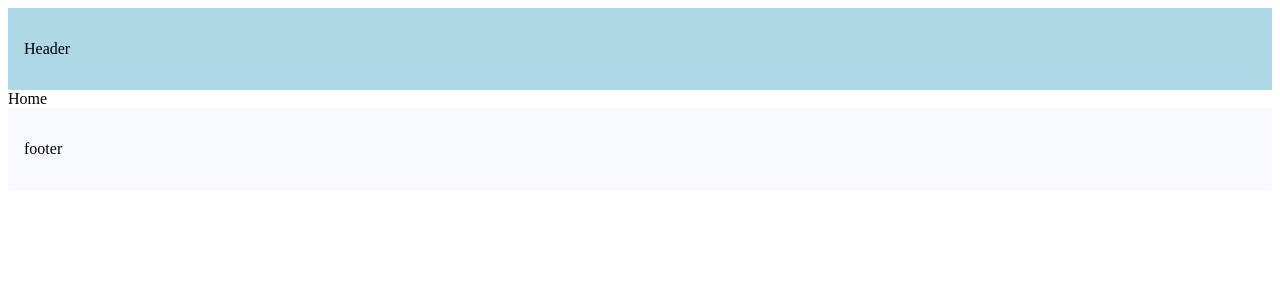
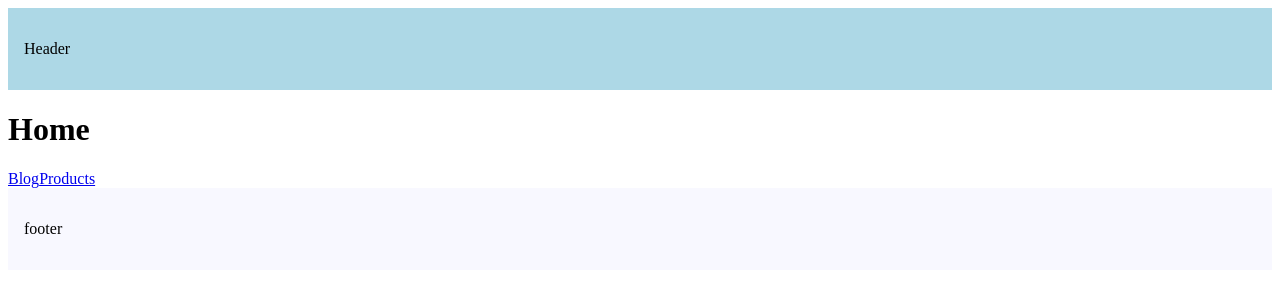
Before and after one commit to fufex3934/NextjsJourney, a Next.js app: page / in a window 1280 px wide. Shown: the top 300 px of the page. Built offline with nearby package versions, Linux system fonts and the light colour scheme.

Commit message:
use Link

```diff
--- a/src/app/page.tsx
+++ b/src/app/page.tsx
@@ -1,7 +1,10 @@
-import React from 'react'
-
+import Link from "next/link";
 export default function Home() {
   return (
-    <div>Home</div>
-  )
+    <div>
+      <h1>Home</h1>
+      <Link href="/blog">Blog</Link>
+      <Link href="/products">Products</Link>
+    </div>
+  );
 }
--- a/src/app/products/page.tsx
+++ b/src/app/products/page.tsx
@@ -1,12 +1,13 @@
-import React from 'react'
-
+import Link from "next/link"
 export default function Products() {
   return (
     <div>
+        <Link href="/">Home</Link>
         <h1>Product Listss</h1>
         <h2>Product 1</h2>
         <h2>Product 2</h2>
         <h2>Product 3</h2>
+
     </div>
   )
 }
```
